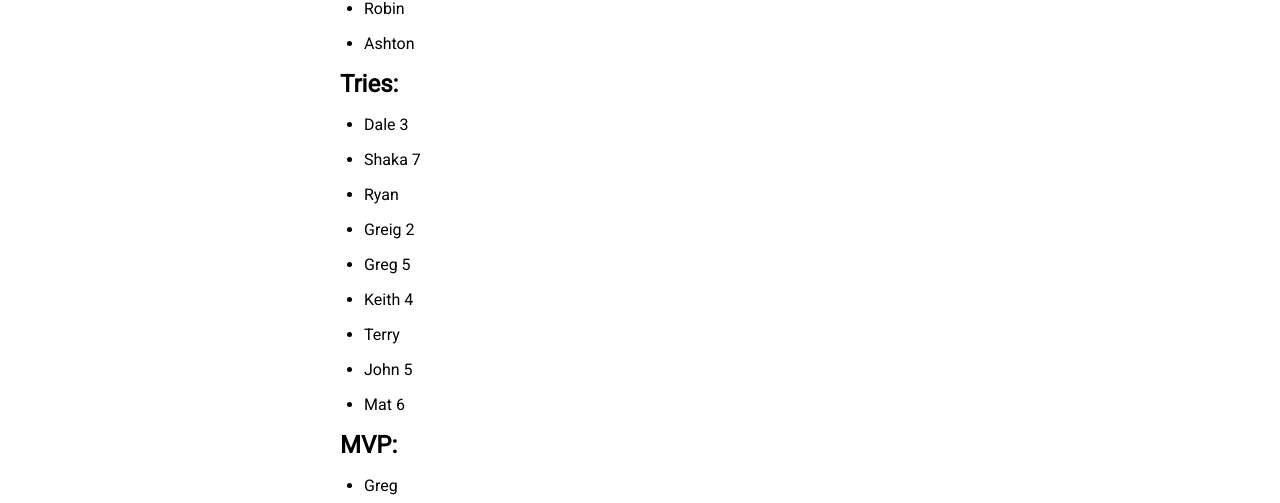
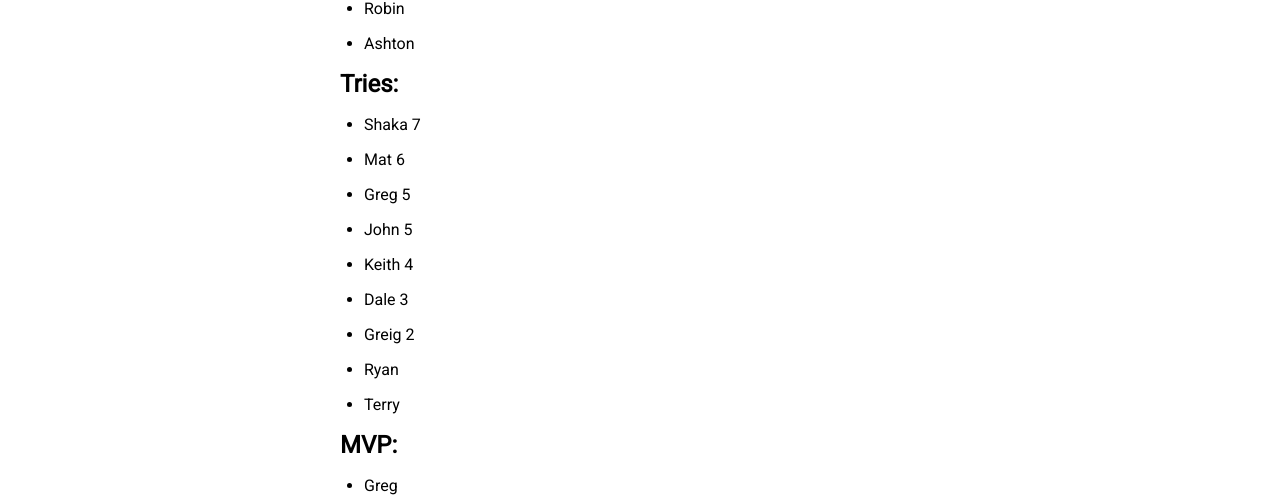
Before and after one commit to sundayrugby/sundayrugby.github.io, a Jekyll site: the page built from _posts/2026-02-22-EJ.md, in a window 1280 px wide and 900 px high, scrolled down 809 px. Shown: the part 145-648 px from the top of the window. Built offline with Jekyll 4.4.1, drawn with Linux system fonts in a browser that asks for light colours; nearby versions of some CDN libraries.

Commit message:
Sort tries by count descending

```diff
--- a/_posts/2026-02-22-EJ.md
+++ b/_posts/2026-02-22-EJ.md
@@ -28,15 +28,15 @@ image: 2026_02_22_a.jpg
 
 ## Tries:
 
+* Shaka 7
+* Mat 6
+* Greg 5
+* John 5
+* Keith 4
 * Dale 3
-* Shaka 7
+* Greig 2
 * Ryan
-* Greig 2
-* Greg 5
-* Keith 4
 * Terry
-* John 5
-* Mat 6
 
 
 ## MVP:
```
